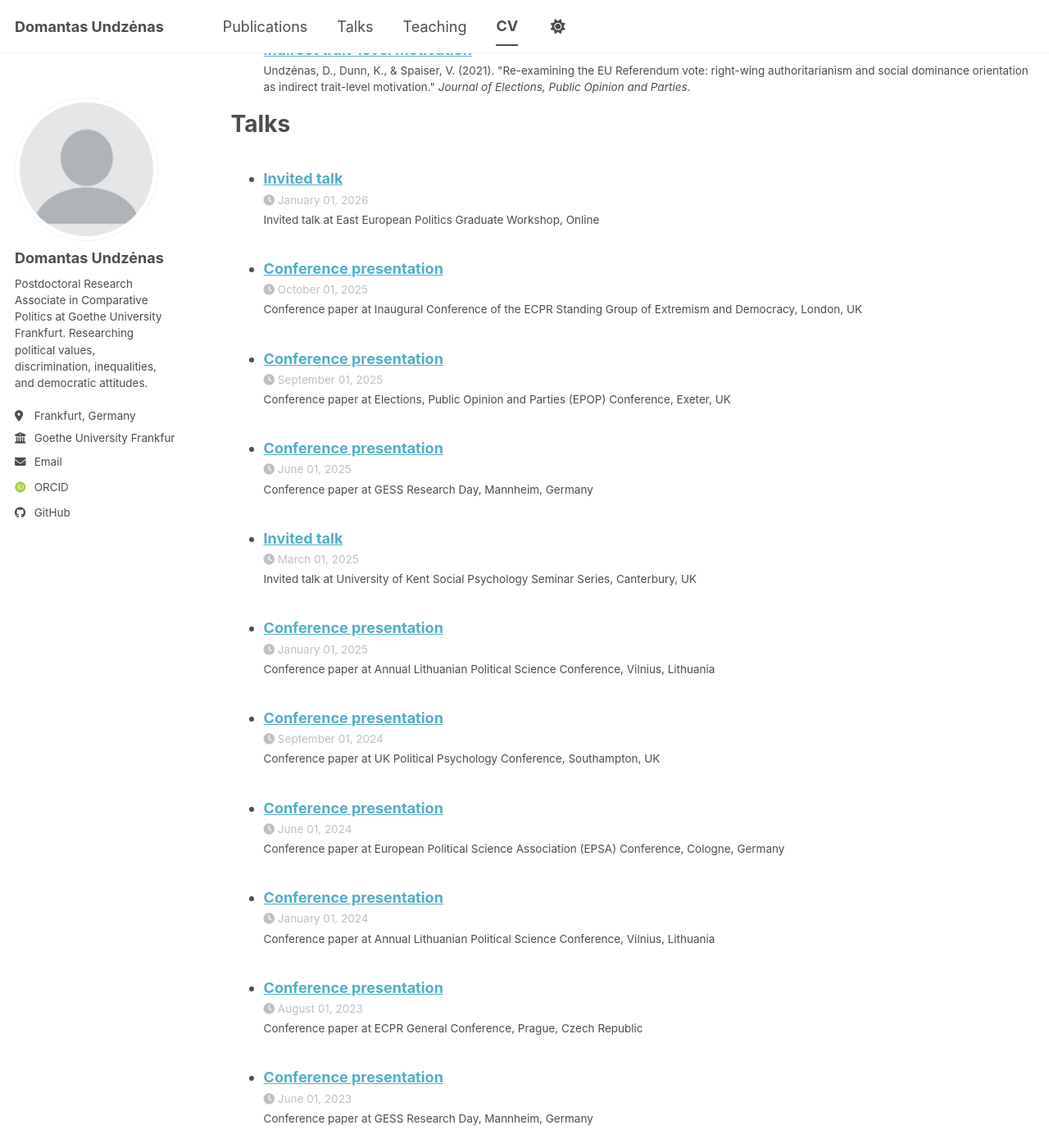
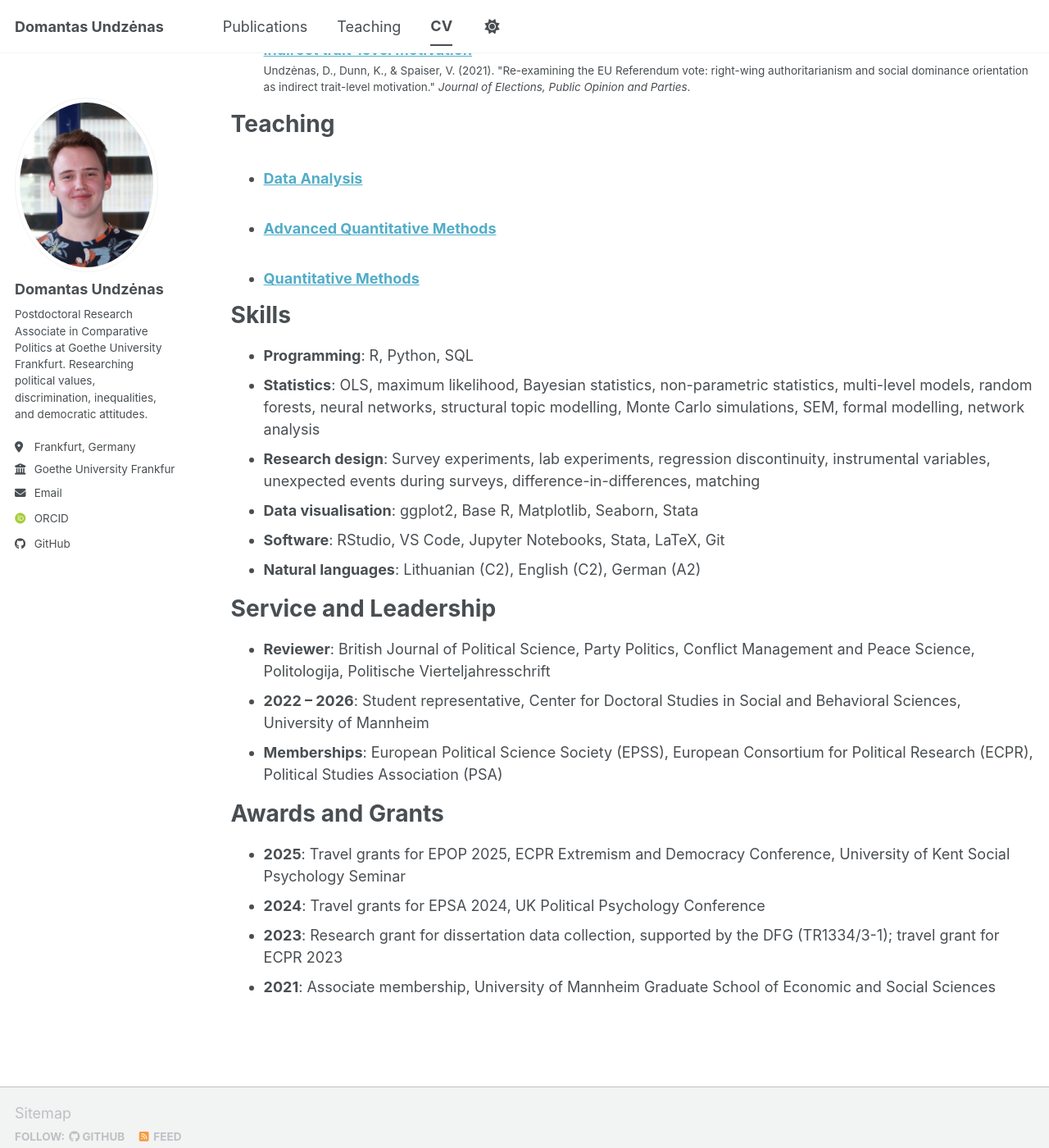
Before and after one commit to dundzena/dundzena.github.io, a Jekyll site: the page built from _pages/cv.md, in a window 1280 px wide and 1400 px high, scrolled down 1340 px. Shown: the whole window at 82% size. Built offline with Jekyll 4.4.1, drawn with Linux system fonts in a browser that asks for light colours; some web fonts are replaced; a script bundle is joined from its source files by our own code; library files that are not in the unit come from our copies; some of the changed text lies outside the part shown.

Commit message:
Update profile photo, remove Talks section

```diff
--- a/_config.yml
+++ b/_config.yml
@@ -22,7 +22,7 @@
 #               Additional customization can be done by editing /_includes/author-profile.html
 author:
   # Biographic information
-  avatar           : "profile.png"
+  avatar           : "undzenas.jpg"
   name             : "Domantas Undzėnas"
   pronouns         : # example: "she/her"
   bio              : "Postdoctoral Research Associate in Comparative Politics at Goethe University Frankfurt. Researching political values, discrimination, inequalities, and democratic attitudes."
--- a/_data/navigation.yml
+++ b/_data/navigation.yml
@@ -4,9 +4,6 @@
   - title: "Publications"
     url: /publications/
 
-  - title: "Talks"
-    url: /talks/
-
   - title: "Teaching"
     url: /teaching/
 
--- a/_pages/cv.md
+++ b/_pages/cv.md
@@ -33,12 +33,6 @@
     {% include archive-single-cv.html %}
   {% endfor %}</ul>
 
-Talks
-======
-  <ul>{% for post in site.talks reversed %}
-    {% include archive-single-talk-cv.html  %}
-  {% endfor %}</ul>
-
 Teaching
 ======
   <ul>{% for post in site.teaching reversed %}
```
Also changed, not shown: images/undzenas.jpg (added).
